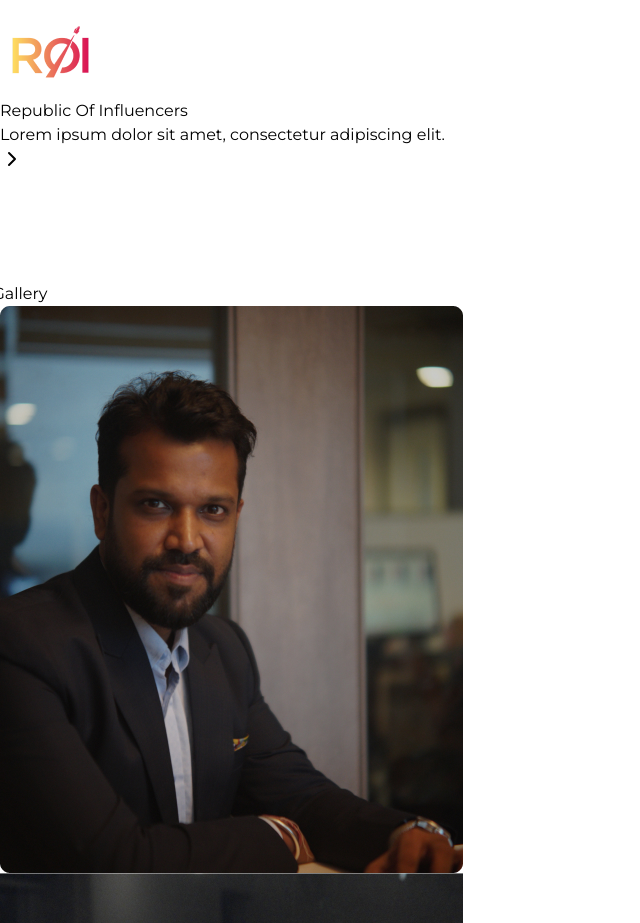
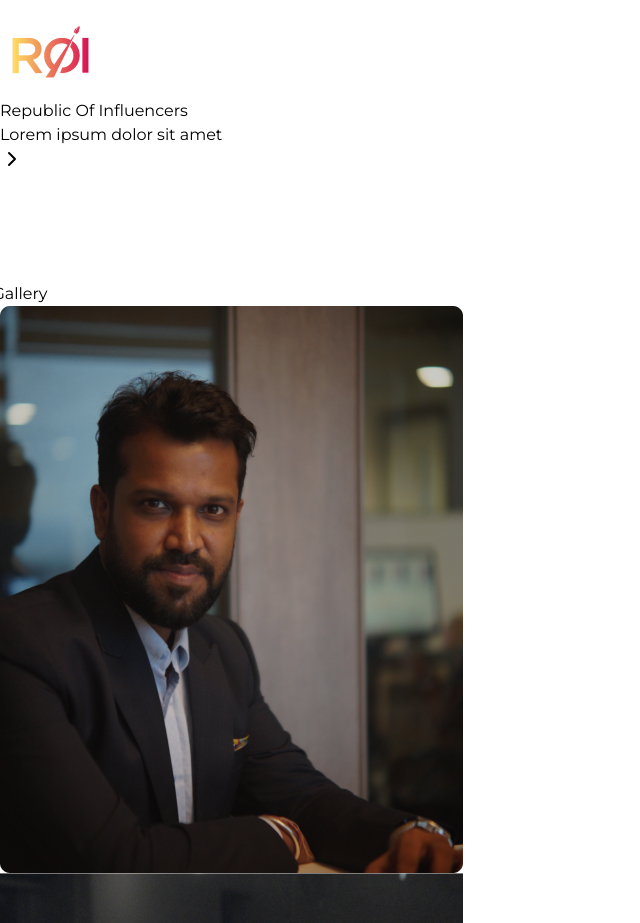
Before and after one commit to abhik345/pm_port, a React (Vite) app: page / in a window 1280 px wide. Shown: the part 7220-8143 px from the top of the page, without its empty margins (0-640 px from the left). Built offline with nearby package versions, Linux system fonts and the light colour scheme.

Commit message:
brand updated

```diff
--- a/src/pages/homePage/Brands.jsx
+++ b/src/pages/homePage/Brands.jsx
@@ -33,7 +33,7 @@ const brands = [
   {
     name: "Republic Of Influencers",
     logo: "/assets/roi.png",
-    description: "Lorem ipsum dolor sit amet, consectetur adipiscing elit.",
+    description: "Lorem ipsum dolor sit amet",
   },
 ];
 
@@ -100,7 +100,7 @@ const Brands = () => {
                   <div className="h-22 w-24">
                     <img src={item.logo} alt={item.name} />
                   </div>
-                  <h2 className="text-white text-xl font-semibold mt-4">
+                  <h2 className="text-white text-[20px] font-semibold mt-4">
                     {item.name}
                   </h2>
                   <p className="text-white mt-2">{item.description}</p>
```
